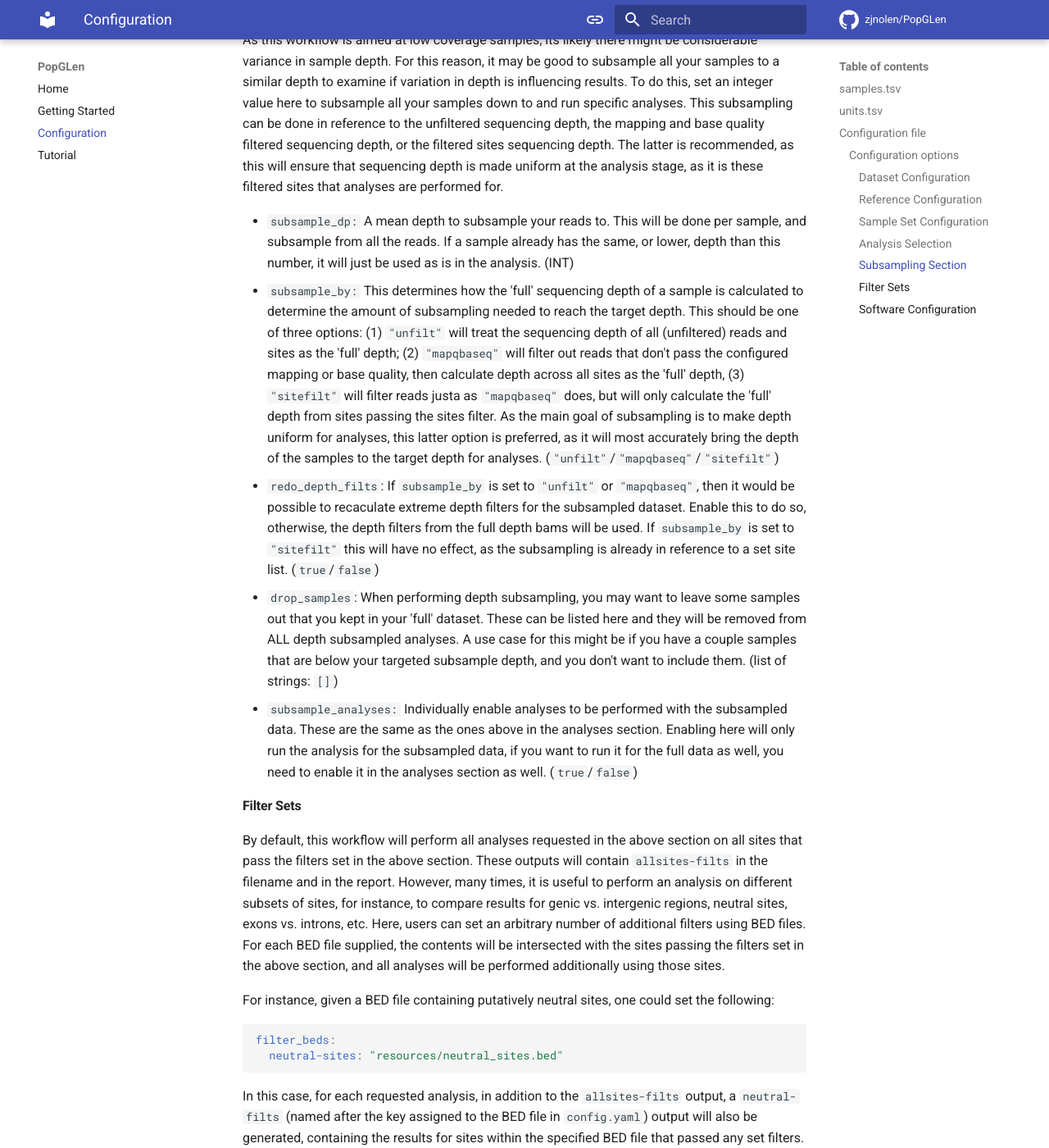
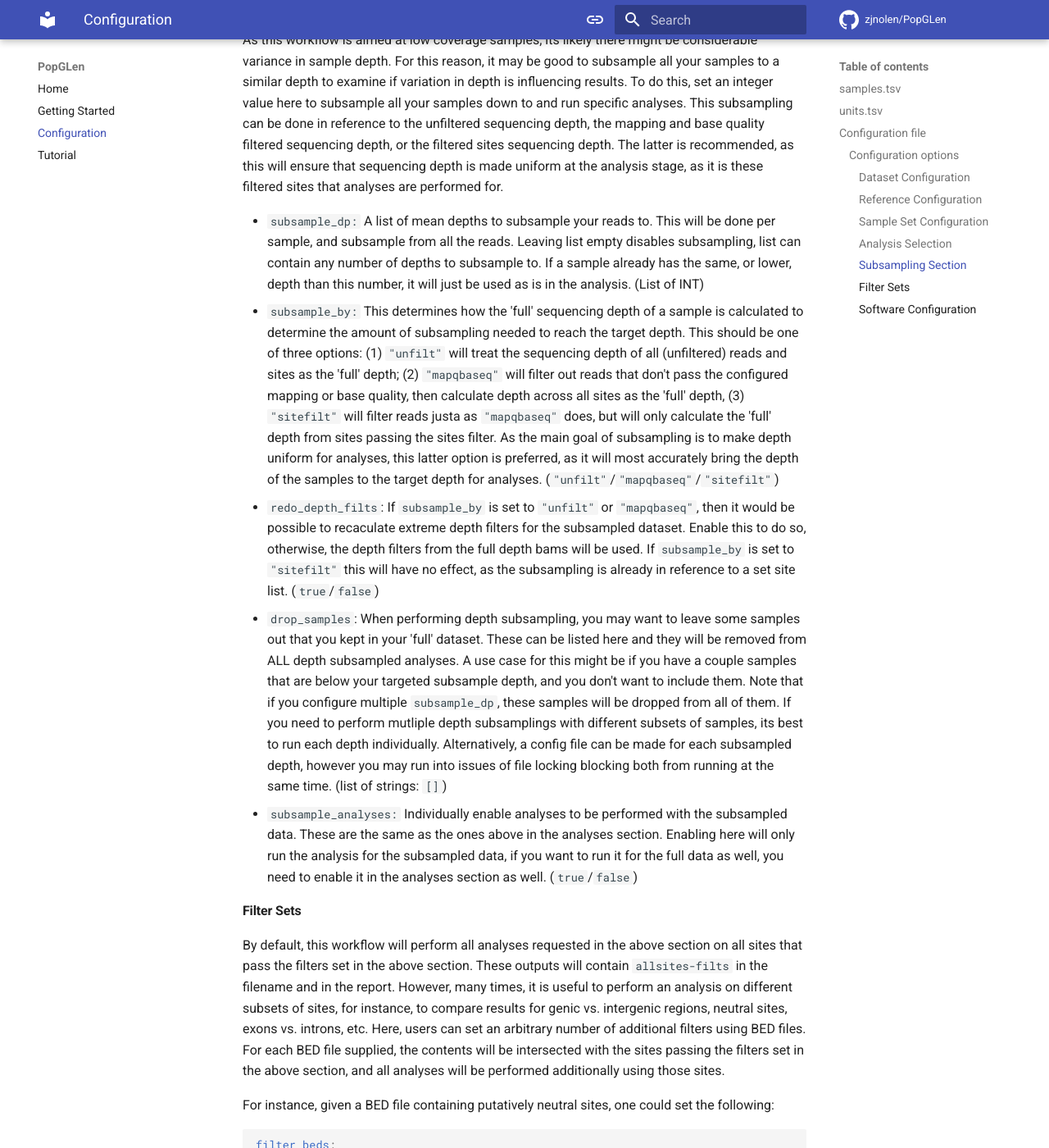
Before and after one commit to zjnolen/PopGLen, an MkDocs documentation site: the page built from docs/config.md, in a window 1280 px wide and 1400 px high, scrolled down 7644 px. Shown: the whole window at 82% size. Built offline with MkDocs 1.6.1 and Material for MkDocs 9.7.7, drawn with Linux system fonts in a browser that asks for light colours; comment, search, counter and statistics services are not loaded; the version menu is left out.

Commit message:
Allow multiple target depths for depth subsampling

```diff
--- a/docs/config.md
+++ b/docs/config.md
@@ -356,10 +356,11 @@ is recommended, as this will ensure that sequencing depth is made uniform at
 the analysis stage, as it is these filtered sites that analyses are performed
 for.
 
-- `subsample_dp:` A mean depth to subsample your reads to. This will be done
-  per sample, and subsample from all the reads. If a sample already has the
-  same, or lower, depth than this number, it will just be used as is in the
-  analysis. (INT)
+- `subsample_dp:` A list of mean depths to subsample your reads to. This will be
+  done per sample, and subsample from all the reads. Leaving list empty disables
+  subsampling, list can contain any number of depths to subsample to. If a
+  sample already has the same, or lower, depth than this number, it will just be
+  used as is in the analysis. (List of INT)
 - `subsample_by:` This determines how the 'full' sequencing depth of a sample
   is calculated to determine the amount of subsampling needed to reach the
   target depth. This should be one of three options: (1) `"unfilt"` will treat
@@ -382,7 +383,12 @@ for.
   samples out that you kept in your 'full' dataset. These can be listed here and
   they will be removed from ALL depth subsampled analyses. A use case for this
   might be if you have a couple samples that are below your targeted subsample
-  depth, and you don't want to include them. (list of strings: `[]`)
+  depth, and you don't want to include them. Note that if you configure multiple
+  `subsample_dp`, these samples will be dropped from all of them. If you need to
+  perform mutliple depth subsamplings with different subsets of samples, its
+  best to run each depth individually. Alternatively, a config file can be made
+  for each subsampled depth, however you may run into issues of file locking
+  blocking both from running at the same time. (list of strings: `[]`)
 - `subsample_analyses:` Individually enable analyses to be performed with the
   subsampled data. These are the same as the ones above in the analyses
   section. Enabling here will only run the analysis for the subsampled data,
```
Also changed, not shown: 3 other files.
